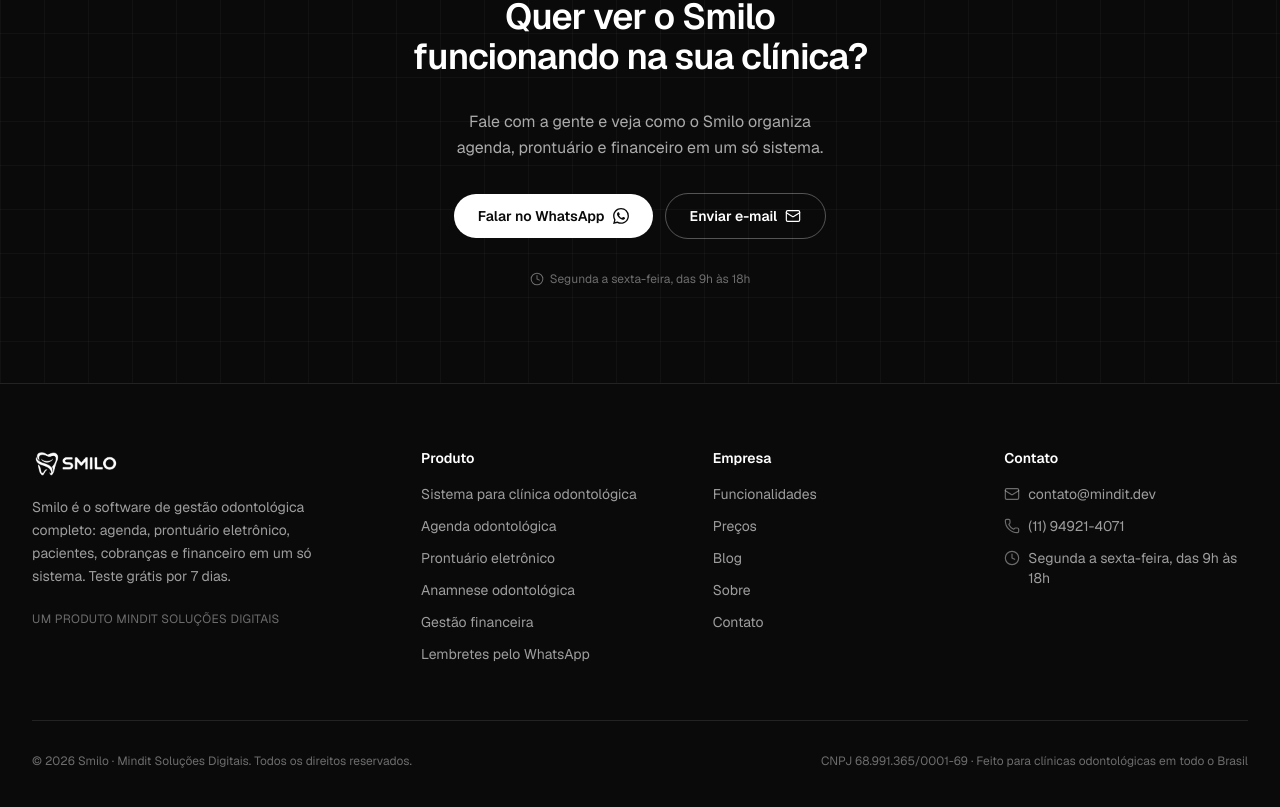
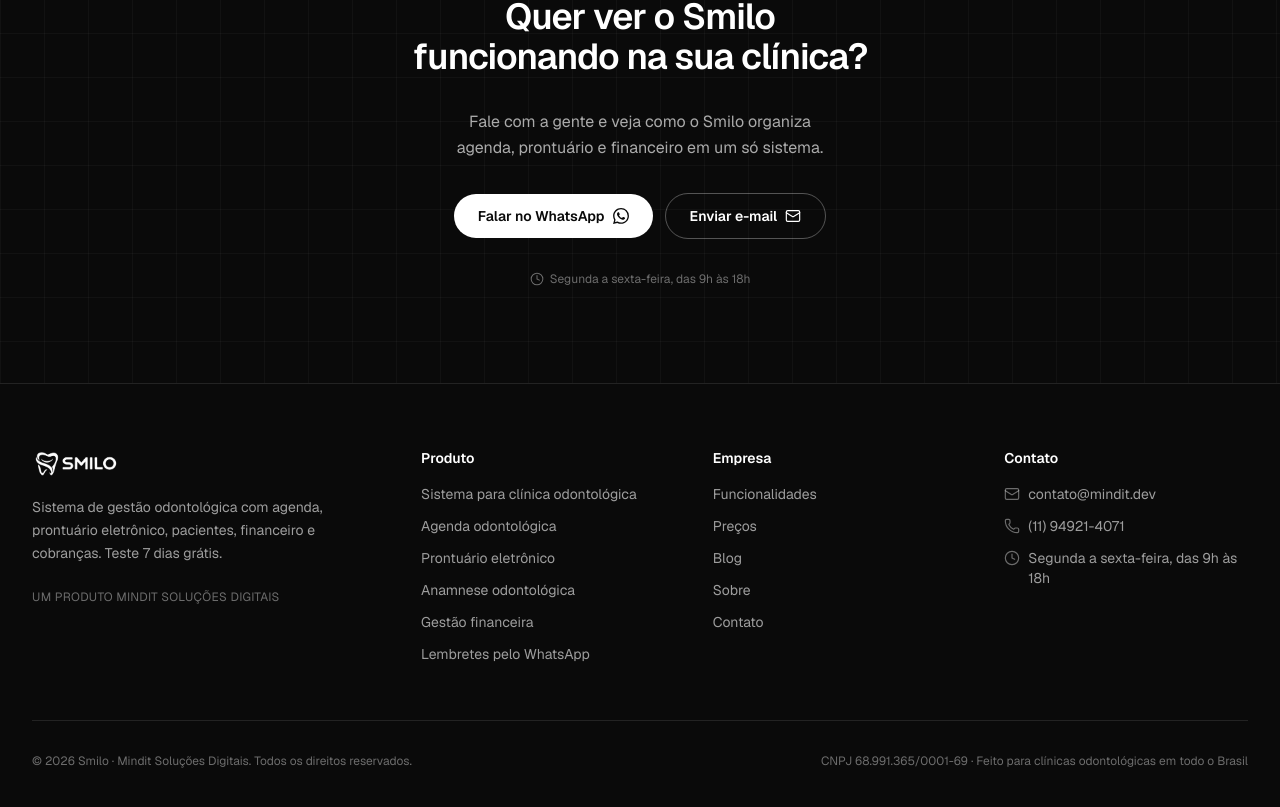
Before and after one commit to albadauto/site-smilo, a Next.js app: page /blog in a window 1280 px wide. Shown: the part 1965-2772 px from the top of the page. Built offline with nearby package versions, Linux system fonts and the light colour scheme.

Commit message:
fix: atualiza titulo e descricao de SEO

```diff
--- a/src/app/layout.js
+++ b/src/app/layout.js
@@ -12,7 +12,7 @@
 export const metadata = {
   metadataBase: new URL(siteConfig.url),
   title: {
-    default: "Smilo CRM | Software de Gestão Odontológica",
+    default: "Sistema Odontológico para Clínicas | Smilo",
     template: "%s | Smilo CRM",
   },
   description: siteConfig.description,
@@ -32,7 +32,7 @@
     locale: siteConfig.locale,
     url: siteConfig.url,
     siteName: siteConfig.fullName,
-    title: "Smilo CRM | Software de Gestão Odontológica",
+    title: "Sistema Odontológico para Clínicas | Smilo",
     description: siteConfig.description,
     images: [
       {
@@ -45,7 +45,7 @@
   },
   twitter: {
     card: "summary_large_image",
-    title: "Smilo CRM | Software de Gestão Odontológica",
+    title: "Sistema Odontológico para Clínicas | Smilo",
     description: siteConfig.description,
     images: [siteConfig.ogImage],
   },
--- a/src/app/page.js
+++ b/src/app/page.js
@@ -17,9 +17,9 @@
 import JsonLd from "@/components/JsonLd";
 import { createPageMetadata } from "@/lib/seo";
 
-const title = "Smilo CRM | Software de Gestão Odontológica para Clínicas";
+const title = "Sistema Odontológico para Clínicas | Smilo";
 const description =
-  "Smilo é o software de gestão odontológica completo: agenda, prontuário eletrônico, pacientes, cobranças e financeiro em um só sistema. Teste grátis por 7 dias.";
+  "Sistema de gestão odontológica com agenda, prontuário eletrônico, pacientes, financeiro e cobranças. Teste 7 dias grátis.";
 
 export const metadata = createPageMetadata({ title, description, path: "/" });
 
--- a/src/lib/site.js
+++ b/src/lib/site.js
@@ -8,7 +8,7 @@
   legalName: "Mindit Soluções Digitais",
   tagline: "O software de gestão odontológica que sua clínica merece",
   description:
-    "Smilo é o software de gestão odontológica completo: agenda, prontuário eletrônico, pacientes, cobranças e financeiro em um só sistema. Teste grátis por 7 dias.",
+    "Sistema de gestão odontológica com agenda, prontuário eletrônico, pacientes, financeiro e cobranças. Teste 7 dias grátis.",
   url: "https://www.smilo.com.br",
   domain: "smilo.com.br",
   ogImage: "/images/brand/og-image.png",
```
